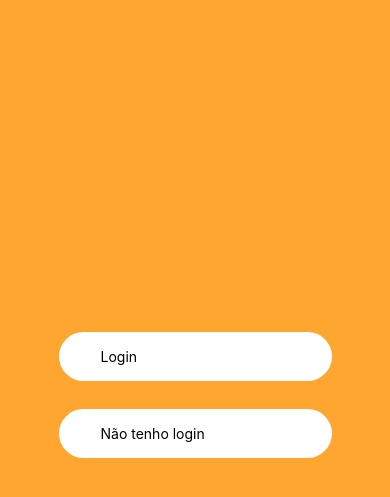
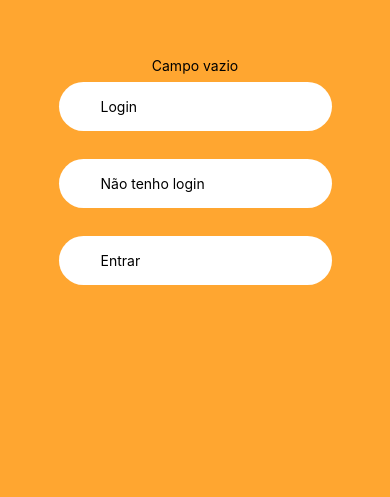
Before and after one commit to Mirageblex/Meus-GASTOS, a React Native app: screen / in a window 390 px wide. Shown: the part 241-738 px from the top of the page. Built offline with nearby package versions, Linux system fonts and the light colour scheme.

Commit message:
Add files via upload

```diff
--- a/App.js
+++ b/App.js
@@ -1,51 +1,70 @@
-import { StyleSheet, Text, View, TextInput, TouchableOpacity } from 'react-native';
+import React, { useState, useEffect } from 'react';
+import {
+  StyleSheet,
+  Text,
+  View,
+  TextInput,
+  TouchableOpacity,
+} from 'react-native';
 
 export default function App() {
+  const [login, setLogin] = useState('');
+  const [noLogin, setNoLogin] = useState(false);
+  const [message, setMessage] = useState('');
+
+  useEffect(() => {
+    if (!login && !noLogin) {
+      setMessage('Campo vazio');
+    } else {
+      setMessage('');
+    }
+  }, [login, noLogin]);
+
   return (
-    <View style={estilos.container}>
-      <Text style={estilos.texto}>
-
-      </Text>
-      <TouchableOpacity style={estilos.button}>
-        <Text>
-          Login
-        </Text>
+    <View style={styles.container}>
+      <Text style={styles.texto}>{message}</Text>
+      <TextInput
+        style={styles.input}
+        placeholder="Login"
+        onChangeText={setLogin}
+        value={login}
+      />
+      <TouchableOpacity style={styles.button} onPress={() => setNoLogin(true)}>
+        <Text>Não tenho login</Text>
       </TouchableOpacity>
-
-      <TouchableOpacity style={estilos.button}>
-        <Text>
-          Não tenho login
-        </Text>
+      <TouchableOpacity style={styles.button} onPress={() => console.log('Entrar')}>
+        <Text>Entrar</Text>
       </TouchableOpacity>
     </View>
   );
 }
 
-const estilos = StyleSheet.create({
+const styles = StyleSheet.create({
   container: {
     flex: 1,
     backgroundColor: '#FFA630',
     alignItems: 'center',
     justifyContent: 'center',
     gap: 8,
-
-
-
-
   },
-  texto:{
-    color: "#000",
-    fontSize: 14
+  texto: {
+    color: '#000',
+    fontSize: 14,
   },
-
-  button:{
-    backgroundColor: "#fff",
+  input: {
+    backgroundColor: '#fff',
     paddingHorizontal: 42,
     paddingVertical: 16,
     borderRadius: 25,
-    width: "70%",
-    marginBottom: -200,
-    marginTop: 220,
-
-  }
+    width: '70%',
+    marginBottom: 20,
+  },
+  button: {
+    backgroundColor: '#fff',
+    paddingHorizontal:42,
+    paddingVertical: 16,
+    borderRadius: 25,
+    width: '70%',
+    marginBottom: 20,
+  },
 });
```
